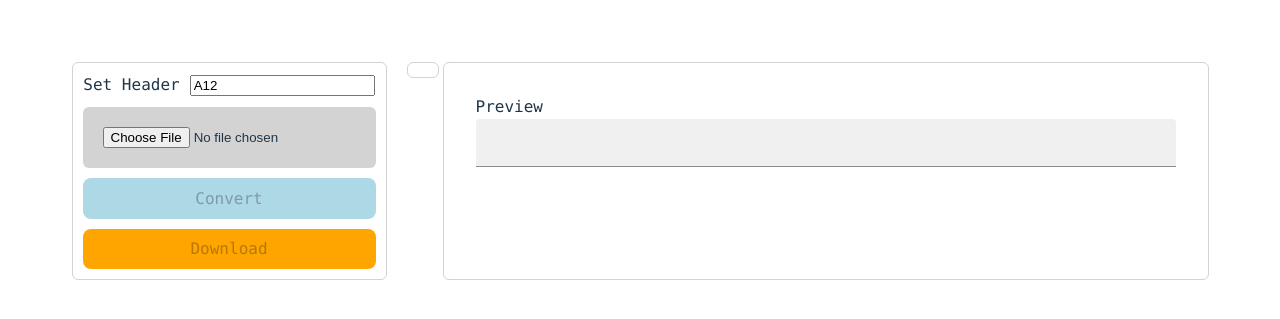
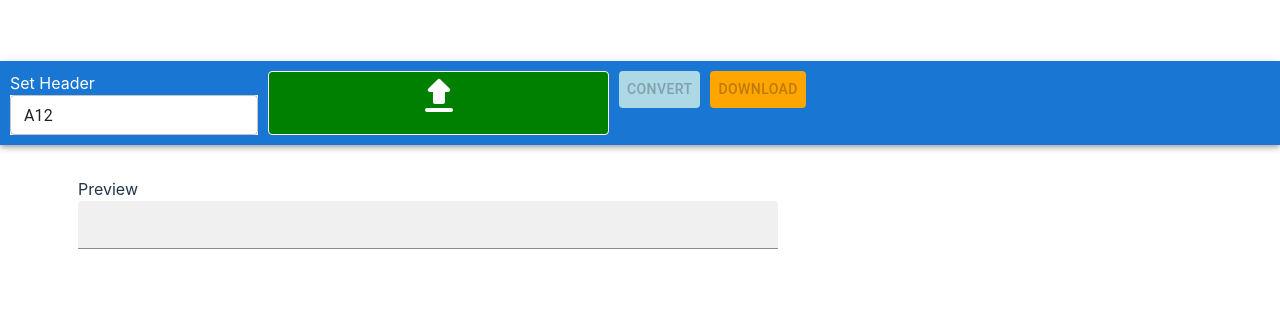
Before and after one commit to gmsat/excel-to-json-converter, a React (Vite) app in the folder client/: page / in a window 1280 px wide. Shown: the part 229-548 px from the top of the page. Built offline with nearby package versions, Linux system fonts and the light colour scheme.

Commit message:
added app bar, and changed some default html tags to MUI

```diff
--- a/client/src/App.tsx
+++ b/client/src/App.tsx
@@ -1,9 +1,9 @@
 import React, { useContext } from 'react';
-import './App.css';
 import ExcelToJson from "./modules/excel-to-json";
 import { DataOptions, DataPreview, UploadDownload } from "./components";
 import MyContext from "./context/my-context/MyContext";
 import ChangeValuesDialog from "./components/change-values-dialog/ChangeValuesDialog";
+import { AppBar, Grid, FormControl } from "@mui/material";
 
 // TODO: feature to change header values based on their index, choose for which objects to change values for
 // TODO: enable / disable header feature, choose which keys and values to show and update all objects
@@ -99,17 +99,18 @@ function App() {
   }
 
   return (
-    <div className="App">
+    <Grid sx={{width: "100%"}}>
+      <FormControl onSubmit={handleSubmit} sx={{minWidth: "100vw"}}>
 
-      <form onSubmit={handleSubmit}>
-        <div style={{display: "flex", gap: 20}}>
-
+        <AppBar position={"sticky"} sx={{backgroundColor: "blueGrey"}} variant={"elevation"}>
           <UploadDownload handleChange={handleChange}
                           outputExists={outputExists}
                           downloadEnabled={downloadEnabled}
                           setDownloadEnabled={setDownloadEnabled}
                           downloadLink={downloadLink!}/>
+        </AppBar>
 
+        <Grid display={"flex"} flexDirection={"row"} gap={4} padding={4}>
           <DataOptions headerKeys={headerKeys}
                        oldKeys={oldKeys}
                        setOldKeys={setOldKeys}
@@ -119,12 +120,12 @@ function App() {
                        outputExists={outputExists}/>
 
           <DataPreview preview={preview}/>
+        </Grid>
 
-          <ChangeValuesDialog/>
+        <ChangeValuesDialog/>
 
-        </div>
-      </form>
-    </div>
+      </FormControl>
+    </Grid>
   );
 }
 
--- a/client/src/components/data-options/DataOptions.tsx
+++ b/client/src/components/data-options/DataOptions.tsx
@@ -10,8 +10,6 @@ interface DataOptionsProps {
   handleSubmit: (e: any) => void,
   outputExists: boolean
 }
-
-
 
 const DataOptions: React.FC<DataOptionsProps> = ({
                                                    headerKeys,
@@ -33,8 +31,6 @@ const DataOptions: React.FC<DataOptionsProps> = ({
           width: "100%",
           alignItems: "flex-start",
           padding: 7,
-          border: "solid lightgrey 1px",
-          borderRadius: 6
         }}>
 
           {outputExists ?
--- a/client/src/components/json-preview/DataPreview.tsx
+++ b/client/src/components/json-preview/DataPreview.tsx
@@ -7,7 +7,7 @@ interface DataPreviewProps {
 
 const DataPreview: React.FC<DataPreviewProps> = ({preview}) => {
   return (
-    <div style={{display: "flex", flexFlow: "column", border: "solid lightgrey 1px", borderRadius: 6, minHeight: "100%"}}>
+    <div style={{display: "flex", flexFlow: "column", borderRadius: 6, minHeight: "100%"}}>
 
       <div style={{display: "flex", flexFlow: "column", minHeight: "100%"}} className={"card"}>
         <label style={{textAlign: "left"}} htmlFor="preview">Preview</label>
--- a/client/src/components/upload-download/UploadDownload.tsx
+++ b/client/src/components/upload-download/UploadDownload.tsx
@@ -1,5 +1,8 @@
 import React, { useContext } from 'react';
 import MyContext from "../../context/my-context/MyContext";
+import { Button, Input, TextField, FormLabel, Grid } from "@mui/material";
+import { Input as JoyInput, Box } from "@mui/joy";
+import FileUploadRoundedIcon from '@mui/icons-material/FileUploadRounded';
 
 interface UploadDownloadProps {
   handleChange: (e: any) => void,
@@ -7,10 +10,33 @@ interface UploadDownloadProps {
   downloadEnabled: boolean,
   setDownloadEnabled: (_bool: boolean) => void,
   downloadLink: string
-
 }
 
-const UploadDownload: React.FC<UploadDownloadProps> = ({downloadLink, setDownloadEnabled, downloadEnabled, outputExists, handleChange}) => {
+const hideUpload = {
+  opacity: 0,
+  // zIndex: "-10",
+  '&:hover': {
+    cursor: "pointer"
+  }
+}
+
+const uploadButtonBoxStyle = {
+  border: "solid white 1px",
+  borderRadius: 4,
+  display: "flex",
+  justifyContent: "center",
+  alightItems: "center",
+  backgroundColor: "green",
+  '&:hover': {
+    backgroundColor: "lightGreen",
+  }
+}
+
+const UploadDownload: React.FC<UploadDownloadProps> = ({downloadLink,
+                                                        setDownloadEnabled,
+                                                        downloadEnabled,
+                                                        outputExists,
+                                                        handleChange}) => {
   const {header, setHeader} = useContext(MyContext);
 
   const changeHeader = (e: any) => {
@@ -20,24 +46,25 @@ const UploadDownload: React.FC<UploadDownloadProps> = ({downloadLink, setDownloa
 
   return (
     <>
-      <div style={{display: "flex", flexFlow: "column", border: "solid lightgrey 1px", borderRadius: 6, padding: 10, gap: 10}}>
+      <div style={{display: "flex", flexFlow: "row", borderRadius: 6, padding: 10, gap: 10}}>
 
-        <div style={{display: "flex", gap: 10, alignItems: "center", justifyContent: "center"}}>
+        <Grid display={"flex"} flexDirection={"column"}>
           <label htmlFor="set-header">Set Header</label>
-          <input id={"set-header"} type={"text"} value={header} onChange={changeHeader}/>
-        </div>
+          <TextField sx={{backgroundColor: "white"}} size={"small"} id={"set-header"} type={"text"} value={header} onChange={changeHeader}/>
+        </Grid>
 
-        <div style={{display: "flex", flexFlow: "row", padding: 20, alignItems: "center", backgroundColor: "lightgrey", borderRadius: 6}}>
-          <input accept={".xlsx"} type="file" id={"file"} onChange={handleChange}/>
-        </div>
+        <Box sx={uploadButtonBoxStyle}>
+          <FileUploadRoundedIcon sx={{position: "absolute", fontSize: "3rem"}} fontSize={"large"}/>
+          <TextField sx={hideUpload} itemID={"upload"} variant={"outlined"} type="file" id={"file"} onChange={handleChange} required/>
+        </Box>
 
         <div>
-          <button disabled={!outputExists} style={{width: "100%", backgroundColor: "lightblue"}} type={"submit"} onClick={() => setDownloadEnabled(true)}>Convert</button>
+          <Button disabled={!outputExists} style={{width: "100%", backgroundColor: "lightblue"}} type={"submit"} onClick={() => setDownloadEnabled(true)}>Convert</Button>
         </div>
 
         <div>
           <a target={"_blank"} href={`${downloadLink}`} download={"download-file.txt"}>
-            <button style={{width: "100%", backgroundColor: "orange"}} type={"button"} disabled={!downloadEnabled}>Download</button>
+            <Button style={{width: "100%", backgroundColor: "orange"}} type={"button"} disabled={!downloadEnabled}>Download</Button>
           </a>
         </div>
 
```
Also changed, not shown: client/src/components/upload-download/UploadDownloadStyle.css (added, +9 -0 lines).
